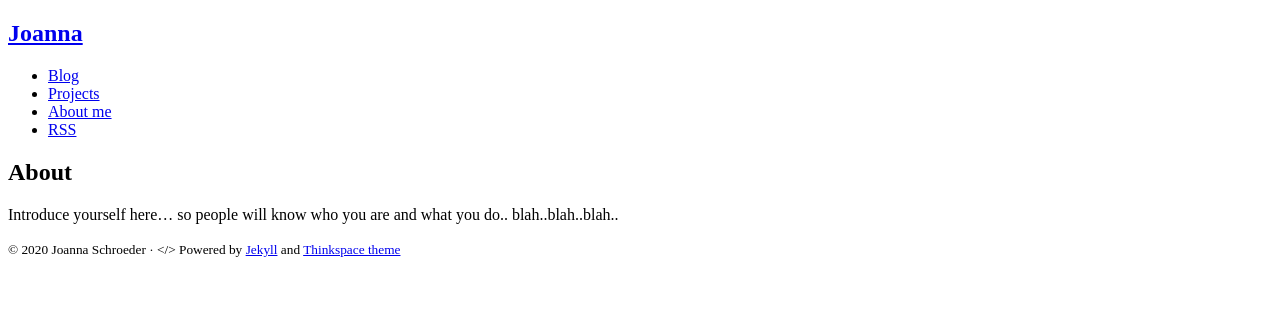
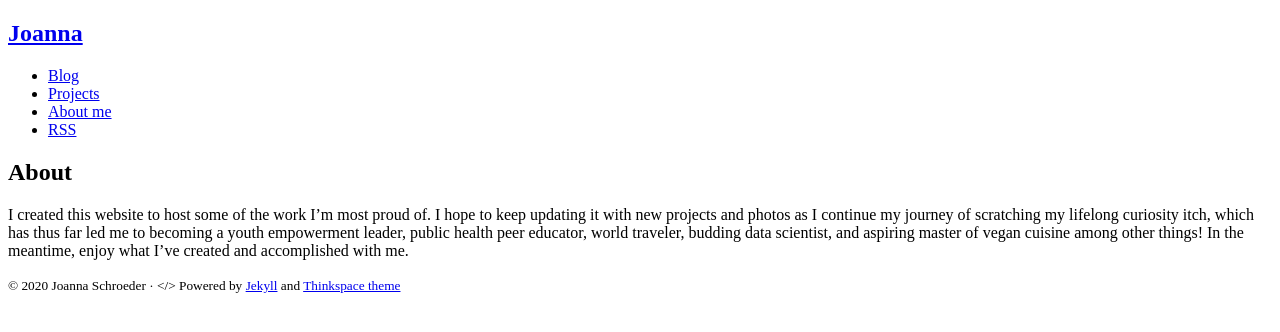
Before and after one commit to jo-schroeder/jo-schroeder.github.io, a Jekyll site: the page built from about.md, in a window 1280 px wide. Shown: the top 332 px of the page. Built offline with Jekyll 4.4.1, drawn with Linux system fonts in a browser that asks for light colours.

Commit message:
Update about.md

```diff
--- a/about.md
+++ b/about.md
@@ -4,4 +4,4 @@ title: About
 permalink: /about/
 ---
 
-Introduce yourself here... so people will know who you are and what you do.. blah..blah..blah..
+I created this website to host some of the work I'm most proud of. I hope to keep updating it with new projects and photos as I continue my journey of scratching my lifelong curiosity itch, which has thus far led me to becoming a youth empowerment leader, public health peer educator, world traveler, budding data scientist, and aspiring master of vegan cuisine among other things! In the meantime, enjoy what I've created and accomplished with me.
```
